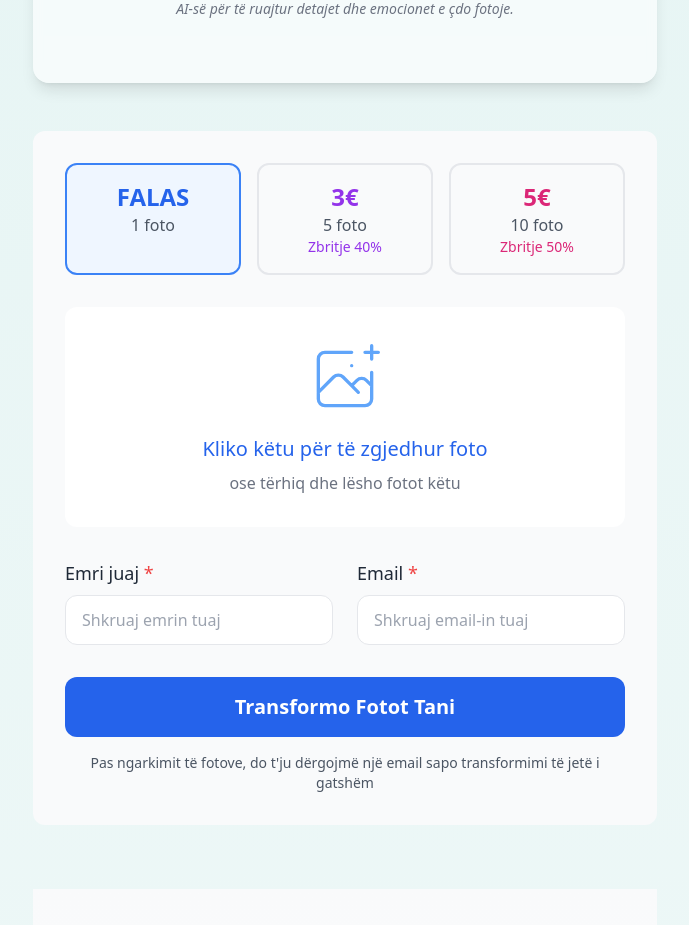
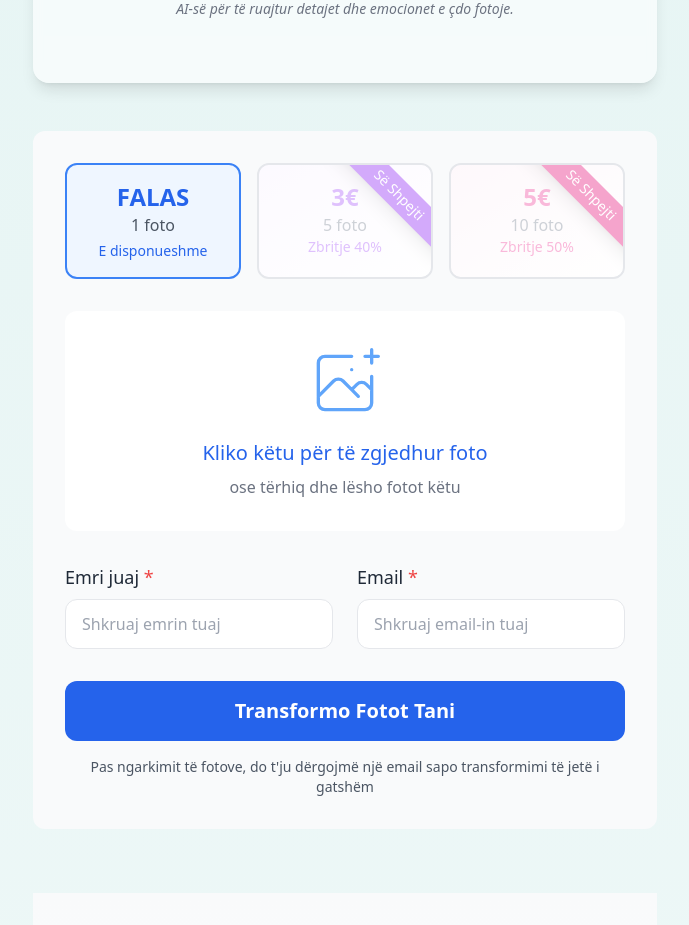
Before and after one commit to jashuari/Animazh, a Next.js app: page / in a window 1280 px wide. Shown: the part 1481-2406 px from the top of the page, without its empty margins (295-984 px from the left). Built offline with nearby package versions, Linux system fonts and the light colour scheme.

Commit message:
Enhance ImageUploadForm: update styling for package options, add 'Së Shpejti' labels, and improve text visibility for a more engaging user experience.

```diff
--- a/src/components/ImageUploadForm.tsx
+++ b/src/components/ImageUploadForm.tsx
@@ -879,37 +879,36 @@ const ImageUploadForm = () => {
               <div className="text-center">
                 <div className="text-2xl font-bold text-blue-600">FALAS</div>
                 <div className="text-gray-600">1 foto</div>
+                <div className="text-sm text-blue-600 font-medium mt-1">E disponueshme</div>
               </div>
             </div>
 
             <div
-              className={`p-4 border-2 rounded-xl cursor-pointer transition-all ${
-                selectedPackage === '5'
-                  ? 'border-purple-500 bg-purple-50'
-                  : 'border-gray-200 hover:border-purple-300'
-              }`}
-              onClick={() => setSelectedPackage('5')}
+              className="p-4 border-2 border-gray-200 rounded-xl relative overflow-hidden bg-gradient-to-br from-purple-50 to-white"
             >
+              <div className="absolute -right-12 top-4 rotate-45 bg-purple-500 text-white px-12 py-1 text-sm font-medium shadow-lg">
+                Së Shpejti
+              </div>
               <div className="text-center">
-                <div className="text-2xl font-bold text-purple-600">3€</div>
-                <div className="text-gray-600">5 foto</div>
-                <div className="text-sm text-purple-600 font-medium">Zbritje 40%</div>
+                <div className="text-2xl font-bold text-purple-400">3€</div>
+                <div className="text-gray-400">5 foto</div>
+                <div className="text-sm text-purple-400 font-medium">Zbritje 40%</div>
               </div>
+              <div className="absolute inset-0 bg-white/50"></div>
             </div>
 
             <div
-              className={`p-4 border-2 rounded-xl cursor-pointer transition-all ${
-                selectedPackage === '10'
-                  ? 'border-pink-500 bg-pink-50'
-                  : 'border-gray-200 hover:border-pink-300'
-              }`}
-              onClick={() => setSelectedPackage('10')}
+              className="p-4 border-2 border-gray-200 rounded-xl relative overflow-hidden bg-gradient-to-br from-pink-50 to-white"
             >
+              <div className="absolute -right-12 top-4 rotate-45 bg-pink-500 text-white px-12 py-1 text-sm font-medium shadow-lg">
+                Së Shpejti
+              </div>
               <div className="text-center">
-                <div className="text-2xl font-bold text-pink-600">5€</div>
-                <div className="text-gray-600">10 foto</div>
-                <div className="text-sm text-pink-600 font-medium">Zbritje 50%</div>
+                <div className="text-2xl font-bold text-pink-400">5€</div>
+                <div className="text-gray-400">10 foto</div>
+                <div className="text-sm text-pink-400 font-medium">Zbritje 50%</div>
               </div>
+              <div className="absolute inset-0 bg-white/50"></div>
             </div>
           </div>
 
```
